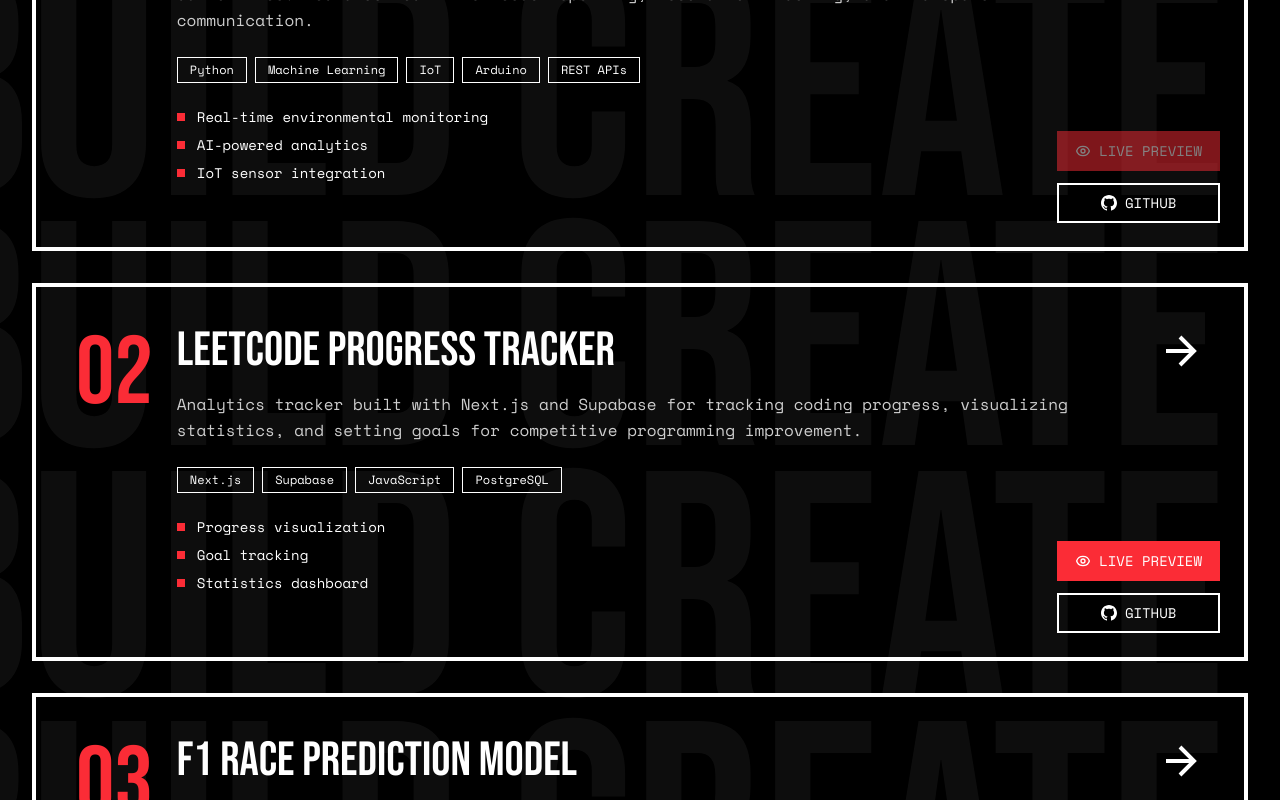
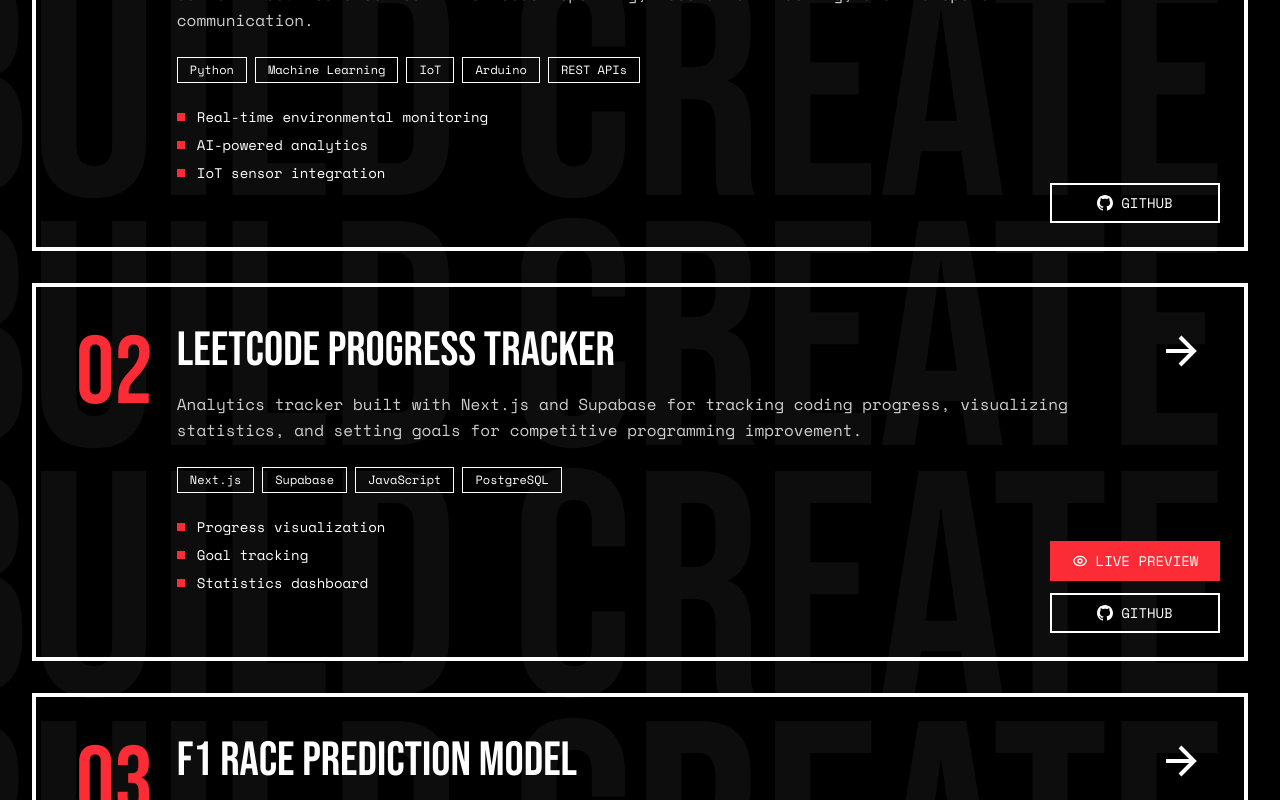
Before and after one commit to rohanbagel/Portfolio, a React app in the folder frontend/: page / in a window 1280 px wide. Shown: the part 2460-3260 px from the top of the page. Built offline with nearby package versions, Linux system fonts and the light colour scheme; the HTML template or start-up script is replaced by a standard one.

Commit message:
feat: enhance Projects1 component with conditional rendering for live preview link and improved layout

```diff
--- a/frontend/src/components/landing1/Projects1.jsx
+++ b/frontend/src/components/landing1/Projects1.jsx
@@ -116,18 +116,18 @@
                 </div>
                 {/* Links absolutely bottom right */}
                 <div className="absolute right-6 bottom-6 flex flex-col gap-3 items-end z-10">
+                  {project.links?.live ? (
                     <motion.a
-                    href={project.links?.live || undefined}
+                      href={project.links.live}
                       target="_blank"
                       rel="noopener noreferrer"
-                    whileHover={project.links?.live ? { scale: 1.05 } : {}}
-                    whileTap={project.links?.live ? { scale: 0.95 } : {}}
-                    className={`flex items-center gap-2 font-['Space_Mono'] text-sm px-4 py-2 border-2 transition-all duration-300 w-full justify-center ${
+                      whileHover={{ scale: 1.05 }}
+                      whileTap={{ scale: 0.95 }}
+                      className={`flex items-center gap-2 font-['Space_Mono'] text-sm px-4 py-2 border-2 transition-all duration-300 w-full min-w-[170px] justify-center ${
                         isDark
-                        ? "border-red-500 bg-red-500 text-white hover:bg-transparent hover:text-white disabled:opacity-40"
-                        : "border-red-500 bg-red-500 text-white hover:bg-transparent hover:text-black disabled:opacity-40"
-                    } ${!project.links?.live ? "opacity-50 pointer-events-none" : ""}`}
-                    tabIndex={project.links?.live ? 0 : -1}
+                          ? "border-red-500 bg-red-500 text-white hover:bg-transparent hover:text-white"
+                          : "border-red-500 bg-red-500 text-white hover:bg-transparent hover:text-black"
+                      }`}
                     >
                       <svg className="w-4 h-4" fill="none" viewBox="0 0 24 24" stroke="currentColor">
                         <path strokeLinecap="round" strokeLinejoin="round" strokeWidth={2} d="M15 12a3 3 0 11-6 0 3 3 0 016 0z" />
@@ -135,13 +135,14 @@
                       </svg>
                       LIVE PREVIEW
                     </motion.a>
+                  ) : null}
                   <motion.a
                     href={project.links?.github || undefined}
                     target="_blank"
                     rel="noopener noreferrer"
                     whileHover={project.links?.github ? { scale: 1.05 } : {}}
                     whileTap={project.links?.github ? { scale: 0.95 } : {}}
-                    className={`flex items-center gap-2 font-['Space_Mono'] text-sm px-4 py-2 border-2 transition-all duration-300 w-full justify-center ${
+                    className={`flex items-center gap-2 font-['Space_Mono'] text-sm px-4 py-2 border-2 transition-all duration-300 w-full min-w-[170px] justify-center ${
                       isDark
                         ? "border-white text-white hover:bg-white hover:text-black disabled:opacity-40"
                         : "border-black text-black hover:bg-black hover:text-white disabled:opacity-40"
```
Lines whose indentation alone changed are shown as unchanged.
